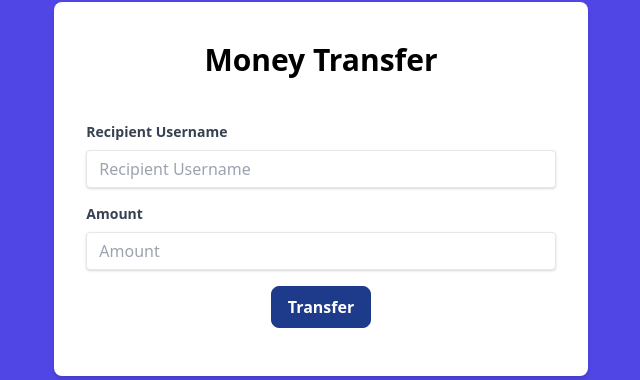
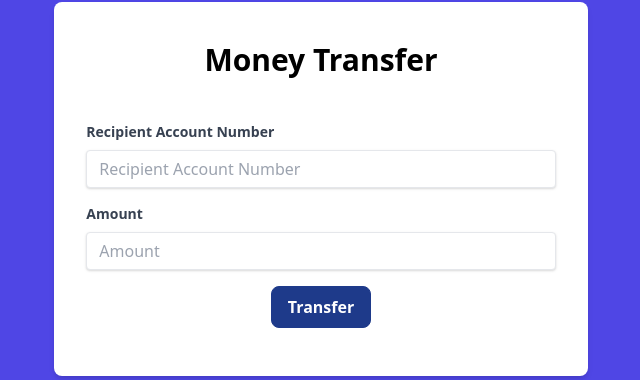
Before and after one commit to Fazle-Rabbi72/mamar_bank_project, a Django app: page /transactions/transfer/ in a window 1280 px wide. Shown: the part 136-516 px from the top of the page, without its empty margins (319-959 px from the left). Run offline with Django 5.2, Linux system fonts and the light colour scheme; a user stored in the database is signed in; data comes from the database, SQL or seed files in the repository.

Commit message:
Money Transfer system updated

```diff
--- a/accounts/forms.py
+++ b/accounts/forms.py
@@ -59,6 +59,7 @@ class UserRegistrationForm(UserCreationForm):
                     'focus:bg-white focus:border-gray-500'
                 )
             })
+
 # profile ki ki jinis update korte parbe amader user
 
 class UserUpdateForm(forms.ModelForm):
--- a/transactions/forms.py
+++ b/transactions/forms.py
@@ -48,5 +48,5 @@ class LoanRequestForm(TransactionForm):
         return amount
 
 class TransferForm(forms.Form):
-    recipient_username = forms.CharField(max_length=100, label="Recipient Username")
+    recipient_account_number = forms.CharField(max_length=100, label="Recipient Account Number")
     amount = forms.DecimalField(max_digits=10, decimal_places=2, label="Amount")
--- a/transactions/templates/transactions/transfer.html
+++ b/transactions/templates/transactions/transfer.html
@@ -12,12 +12,12 @@
             {% csrf_token %}
 
             <div class="mb-4">
-                <label for="recipient_username" class="block text-gray-700 text-sm font-bold mb-2">Recipient Username</label>
-                <input id="recipient_username" type="text" name="recipient_username"
+                <label for="recipient_account_number" class="block text-gray-700 text-sm font-bold mb-2">Recipient Account Number</label>
+                <input id="recipient_account_number" type="text" name="recipient_account_number"
                        class="shadow appearance-none border rounded w-full py-2 px-3 text-gray-700 leading-tight focus:outline-none focus:shadow-outline"
-                       placeholder="Recipient Username" required>
-                {% if form.recipient_username.errors %}
-                    {% for error in form.recipient_username.errors %}
+                       placeholder="Recipient Account Number" required>
+                {% if form.recipient_account_number.errors %}
+                    {% for error in form.recipient_account_number.errors %}
                         <p class="text-red-600 text-sm italic">{{ error }}</p>
                     {% endfor %}
                 {% endif %}
--- a/transactions/views.py
+++ b/transactions/views.py
@@ -22,6 +22,7 @@ from transactions.forms import (
 )
 from transactions.models import Transaction
 from django.contrib.auth.models import User
+from accounts.models import UserBankAccount
 
 def send_transaction_mail(user,amount,subject,template):
 
@@ -190,27 +191,27 @@ def transfer_money(request):
     if request.method == 'POST':
         form = TransferForm(request.POST)
         if form.is_valid():
-            recipient_username = form.cleaned_data['recipient_username']
+            recipient_account_number = form.cleaned_data['recipient_account_number']
             amount = form.cleaned_data['amount']
             try:
-                recipient = User.objects.get(username=recipient_username)
+                recipient_account = UserBankAccount.objects.get(account_no=recipient_account_number)
                 if request.user.account.balance >= amount:
                     request.user.account.balance -= amount
-                    recipient.account.balance += amount
+                    recipient_account.balance += amount
                     request.user.account.save()
-                    recipient.account.save()
+                    recipient_account.save()
                     Transaction.objects.create(
                         account=request.user.account,
-                        recipient_account=recipient.account,
+                        recipient_account=recipient_account,
                         amount=amount,
                         balance_after_transaction=request.user.account.balance,
                         transaction_type=5
                     )
-                    send_transaction_mail2(request.user, recipient, amount)
+                    send_transaction_mail2(request.user, recipient_account.user, amount)
                     messages.success(request, 'Transfer successful.')
                 else:
                     messages.error(request, 'Insufficient balance.')
-            except User.DoesNotExist:
+            except UserBankAccount.DoesNotExist:
                 messages.error(request, 'Recipient account not found.')
             return redirect('transfer_money')
     else:
```
